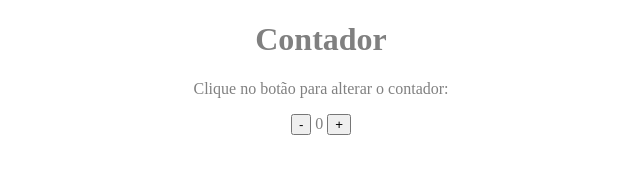
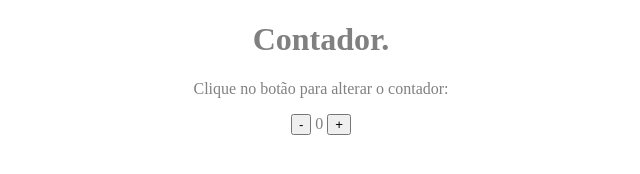
Before and after one commit to adrian-colombo/Digital-Innovation-One, a plain HTML site: page Aulas/introducao_ao_javascript/js-pagweb/index.html in a window 1280 px wide. Shown: the full height of the page, 319-959 px from the left. Drawn offline with Linux system fonts and the light colour scheme.

Commit message:
concertado!

```diff
--- a/Aulas/introducao_ao_javascript/js-pagweb/index.html
+++ b/Aulas/introducao_ao_javascript/js-pagweb/index.html
@@ -8,7 +8,7 @@
     <title>JS na Web</title>
 </head>
 <body>
-    <h1>Contador</h1>
+    <h1>Contador.</h1>
     <p>Clique no botão para alterar o contador:</p>
     <button name="subtrair" id="decrement">-</button>
     <span id="currentNumber">0</span>
```
